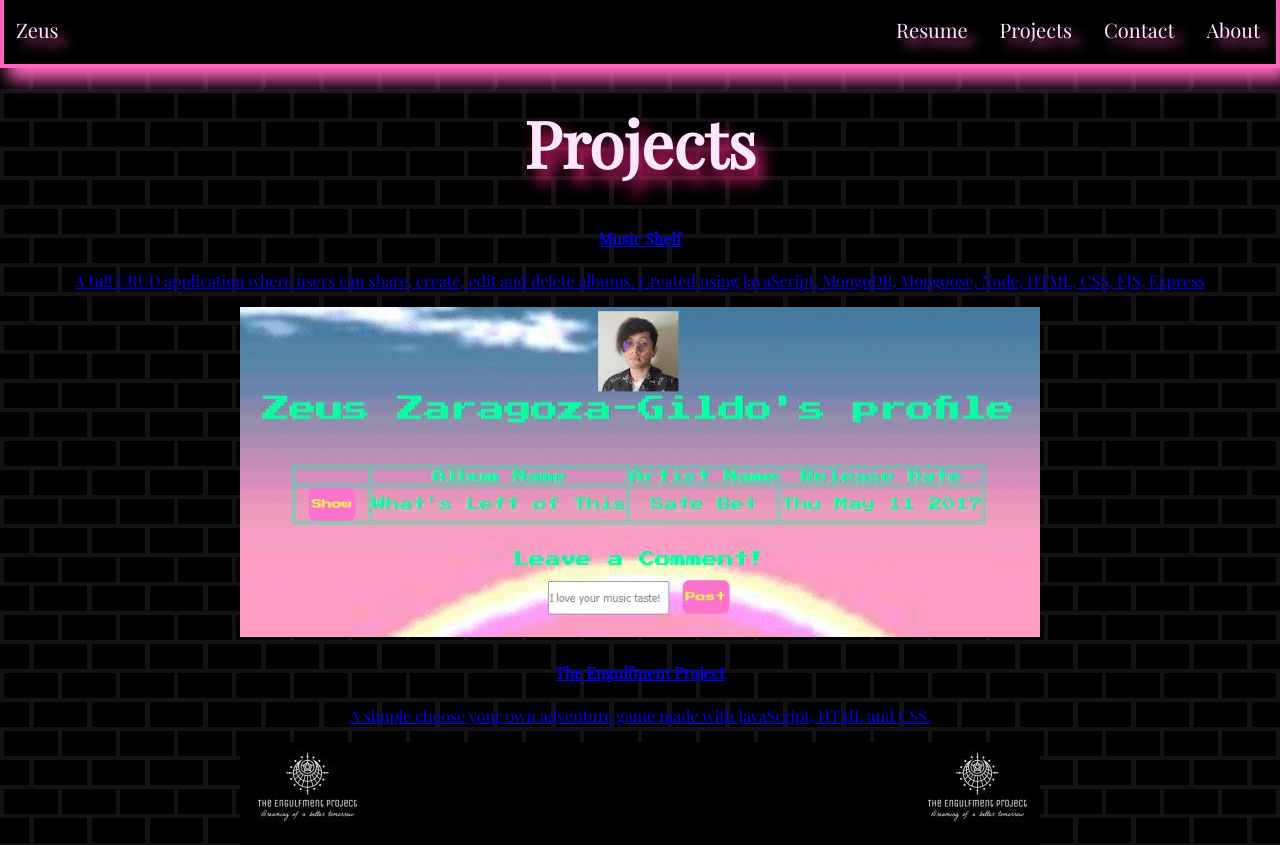
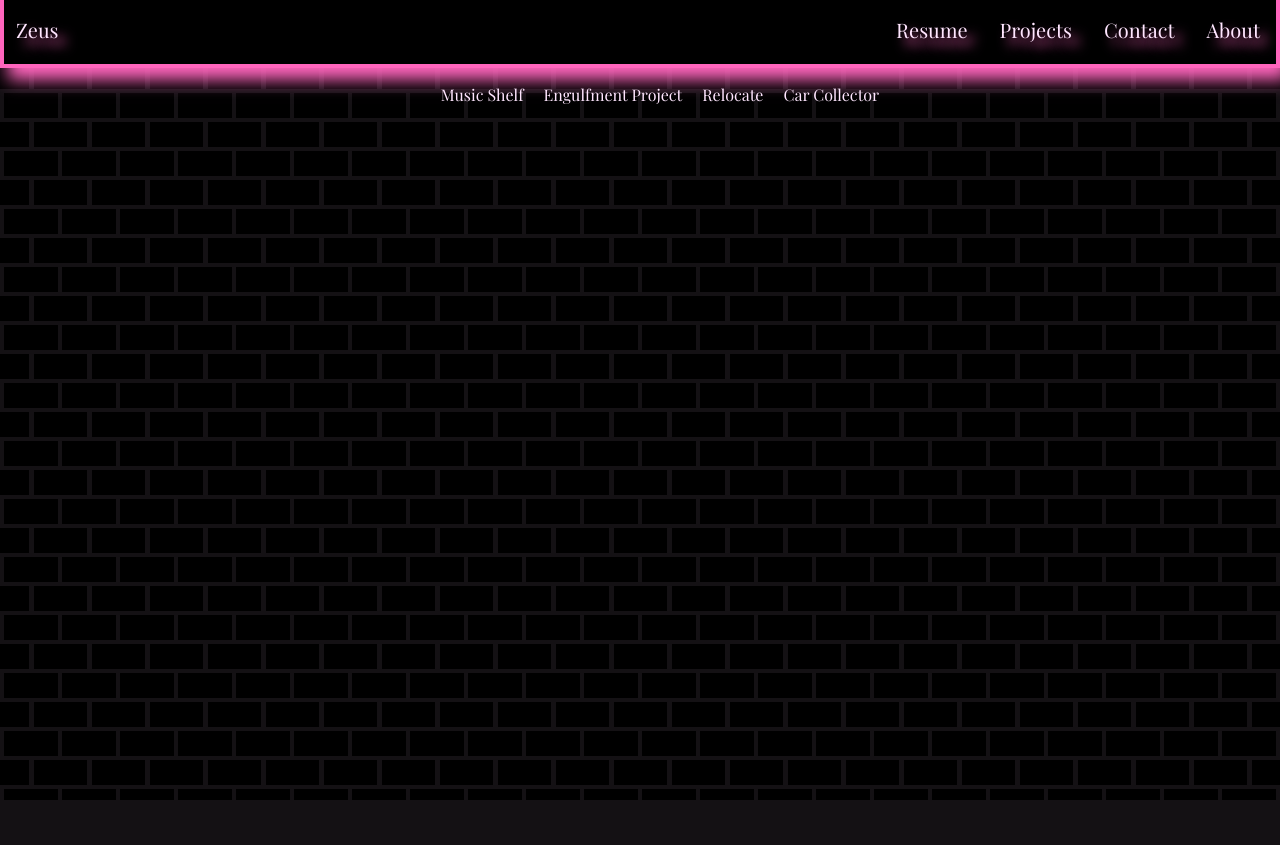
Before and after one commit to zgildo01/portfolio-react, a React (Create React App) app: page /projects in a window 1280 px wide. Shown: the top 845 px of the page. After the commit the page ends 800 px from the top, so only its background shows below. Built offline with nearby package versions, Linux system fonts and the light colour scheme.

Commit message:
add projects data

```diff
--- /dev/null
+++ b/src/data/projects.js
@@ -0,0 +1,25 @@
+export const projects = [{
+  'title': 'Music Shelf',
+  'description': "A MEN stack social media esque-app that allows you to create albums, store them in your profile, and add songs to the album. You can comment on others' profiles and the owner can choose to delete comments if they please!",
+  'image': '../img/engulfment-screenshot.png',
+  'repositoryLink': 'https://github.com/zgildo01/The-Engulfment-Project',
+  'deploymentLink': 'https://engulfment-project.netlify.app/'
+}, {
+  'title': 'Engulfment Project',
+  'description': 'A simple HTML/CSS/JavaScript choose your own adventure game that puts you in the role of an FBI commander surviving through an unforgiving series of choices to escape a cult.',
+  'image': '../img/music-shelf-screenshot.png',
+  'repositoryLink': 'https://github.com/zgildo01/Music-Shelf',
+  'deploymentLink': 'https://music-shelf.fly.dev/'
+}, {
+  'title': 'Relocate',
+  'description': 'A fullstack MERN stack app created as a group project between Ryan Combest, Stephanie Michaels and I. This app allows you to create wishlists and todo-lists that help you in the process of moving from one home to another!',
+  'image': '../img/relocate-screenshot.png',
+  'repositoryLink': 'https://github.com/zgildo01/Relocate-front-end',
+  'deploymentLink': 'https://cgcorelocate.netlify.app/'
+}, {
+  'title': 'Car Collector',
+  'description': 'A simple django app with slight JavaScript functionality that allows you to have full create, read, update and delete functionality on cars you create as well as servicing lists for each car, and even car modifications!',
+  'image': '../img/engulfment-screenshot.png',
+  'repositoryLink': '',
+  'deploymentLink': ''
+}]
--- a/src/pages/Projects/Projects.jsx
+++ b/src/pages/Projects/Projects.jsx
@@ -1,26 +1,17 @@
 import './Projects.css'
+import {projects} from '../../data/projects'
 
 const Projects = () => {
   return (
     <>
       <div id='main'>
-        <h1>Projects</h1>
-        <div id='project-card-container'>
-          <a href='https://music-shelf.fly.dev/' target='_blank' rel='noreferrer' className='project-card-anchor'>
-            <div id='project-card'>
-              <h4>Music Shelf</h4>
-              <p>A full CRUD application where users can share, create, edit and delete albums. Created using JavaScript, MongoDB, Mongoose, Node, HTML, CSS, EJS, Express</p>
-              <img src='../img/music-shelf-screenshot.jpg' alt='screenshot of a project Zeus made' />
-            </div>
-          </a>
-          <a href='https://music-shelf.fly.dev/' target='_blank' rel='noreferrer' className='project-card-anchor'>
-            <div id='project-card'>
-              <h4>The Engulfment Project</h4>
-              <p>A simple choose your own adventure game made with JavaScript, HTML and CSS.</p>
-              <img src='../img/engulfment-screenshot.jpg' alt='screenshot of a project Zeus made' />
-            </div>
-          </a>
-        </div>
+        <ul>
+        {projects.map((project) =>
+          <li key={project.title}>
+            {project.title}
+          </li>
+        )}
+        </ul>
       </div>
     </>
   );
```
Also changed, not shown: public/img/relocate-screenshot.png (added).
